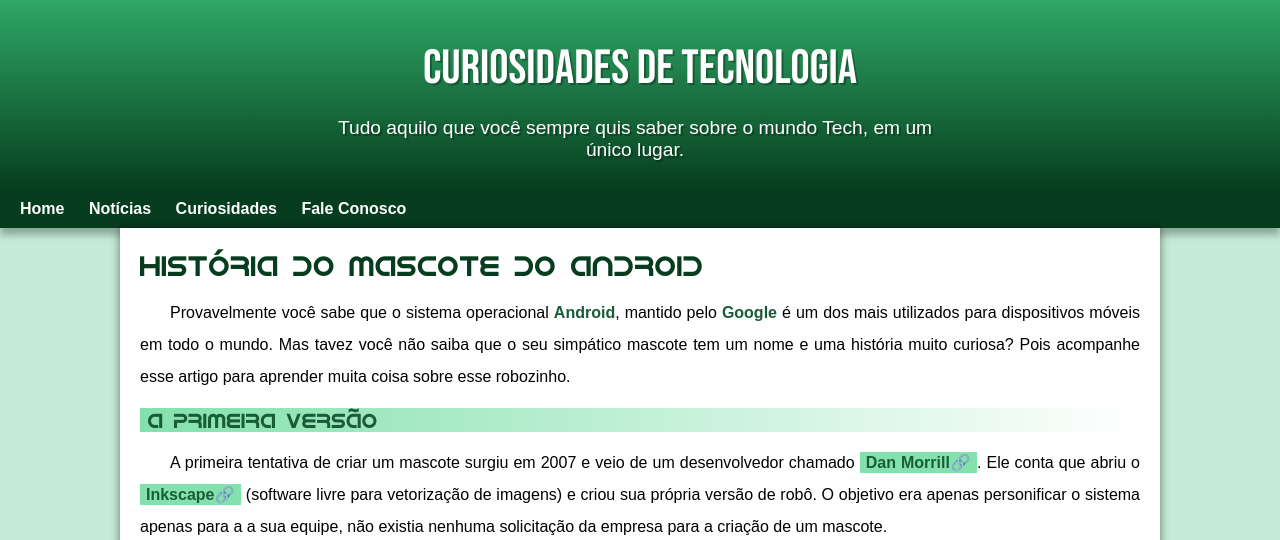
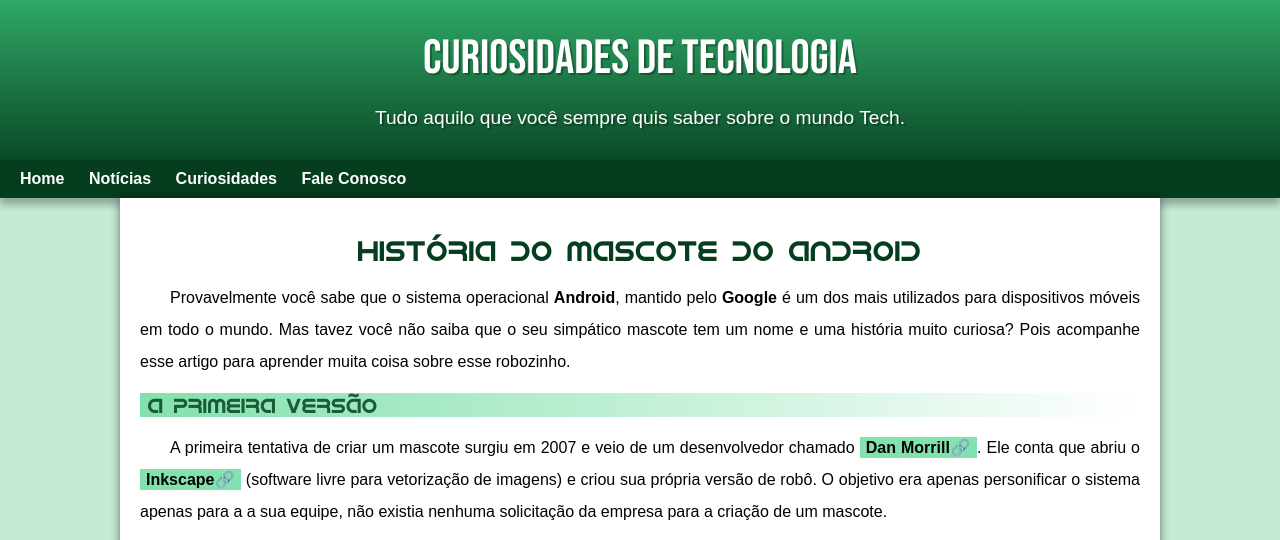
Before and after one commit to brunogprado/Mascote-Android, a plain HTML site: page index.html in a window 1280 px wide. Shown: the top 540 px of the page. Drawn offline with Linux system fonts and the light colour scheme.

Commit message:
edit historia android

```diff
--- a/index.html
+++ b/index.html
@@ -4,14 +4,14 @@
     <meta charset="UTF-8">
     <meta http-equiv="X-UA-Compatible" content="IE=edge">
     <meta name="viewport" content="width=device-width, initial-scale=1.0">
-    <title>Como surgiu o mascote do Android?</title>
+    <title>Mascote do Android</title>
     <link rel="shortcut icon" href="imagens/favicon.ico" type="image/x-icon">
     <link rel="stylesheet" href="style.css">
 </head>
 <body>
     <header>
         <h1>CURIOSIDADES DE TECNOLOGIA</h1>
-        <p>Tudo aquilo que você sempre quis saber sobre o mundo Tech, em um único lugar.</p>
+        <p>Tudo aquilo que você sempre quis saber sobre o mundo Tech.</p>
     </header>
     <nav>
         <a href="#">Home</a>
--- a/style.css
+++ b/style.css
@@ -49,7 +49,8 @@
     background-color: var(--cor4);
     min-height: 150px;
     text-align: center;
-    padding-top: 40px;
+    padding-top: 30px;
+    margin-bottom: -20px;
 }
 
 header > h1 {
@@ -66,8 +67,6 @@
     font-size: 1.2em;
     color: white;
     max-width: 600px;
-    padding-right: 10px;
-    padding-right: 10px;
     margin: auto;
     text-shadow: 2px 2px 0px rgba(0, 0, 0, 0.288);
 }
@@ -109,6 +108,8 @@
     color: var(--cor5);
     font-size: 1.8em;
     font-weight: normal;
+    text-align: center;
+    margin: 15px 0px 15px 0px;
 }
 
 main h2 {
@@ -129,7 +130,7 @@
 }
 
 main strong {
-    color: var(--cor4);
+    color: black;
 }
 
 main a {
@@ -182,7 +183,10 @@
     list-style-type: '\2714  ';
     list-style-position: inside;
     columns: 2;
+}
 
+abbr {
+    text-decoration: none;
 }
 
 aside > h3 {
```
